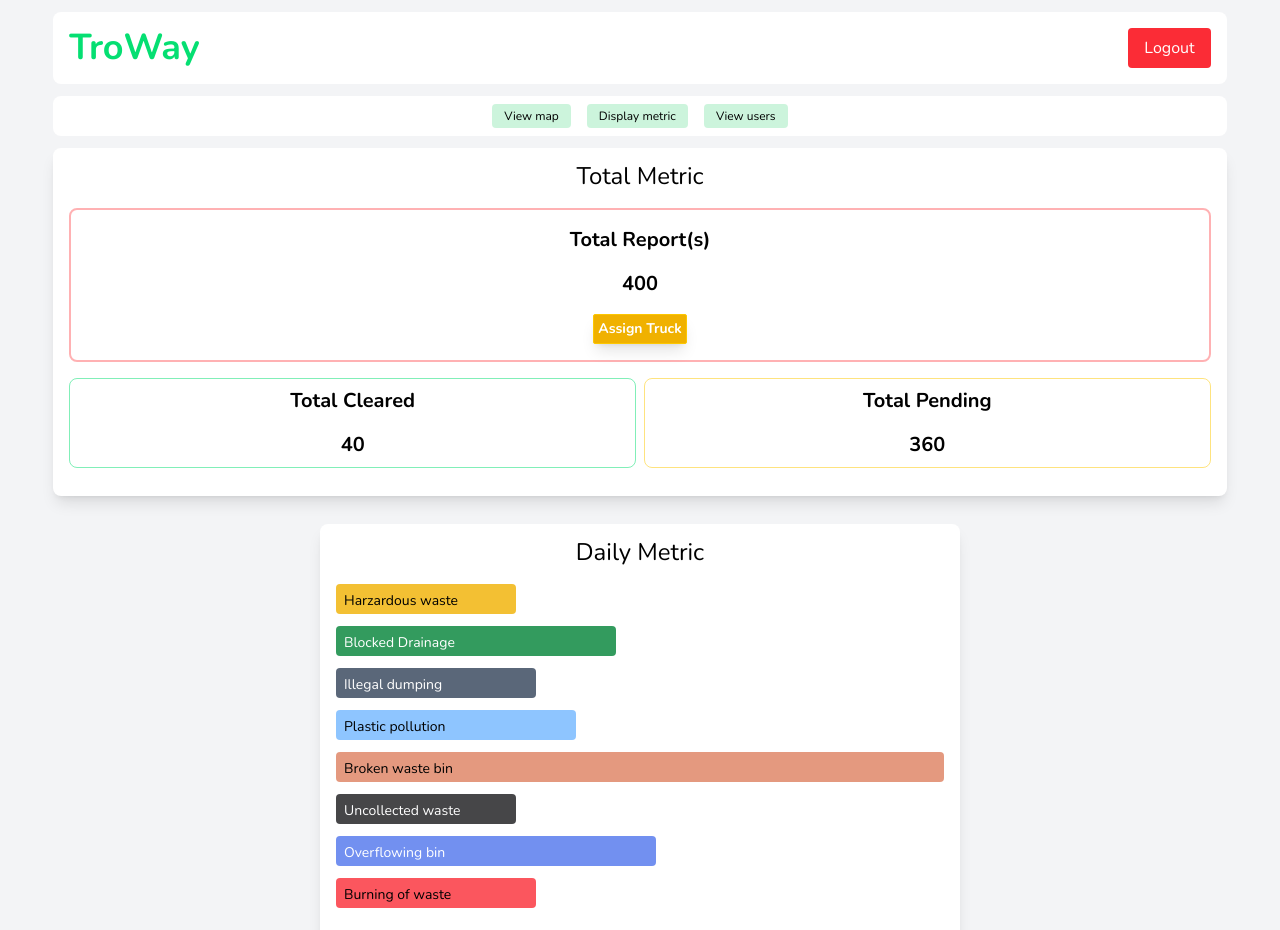
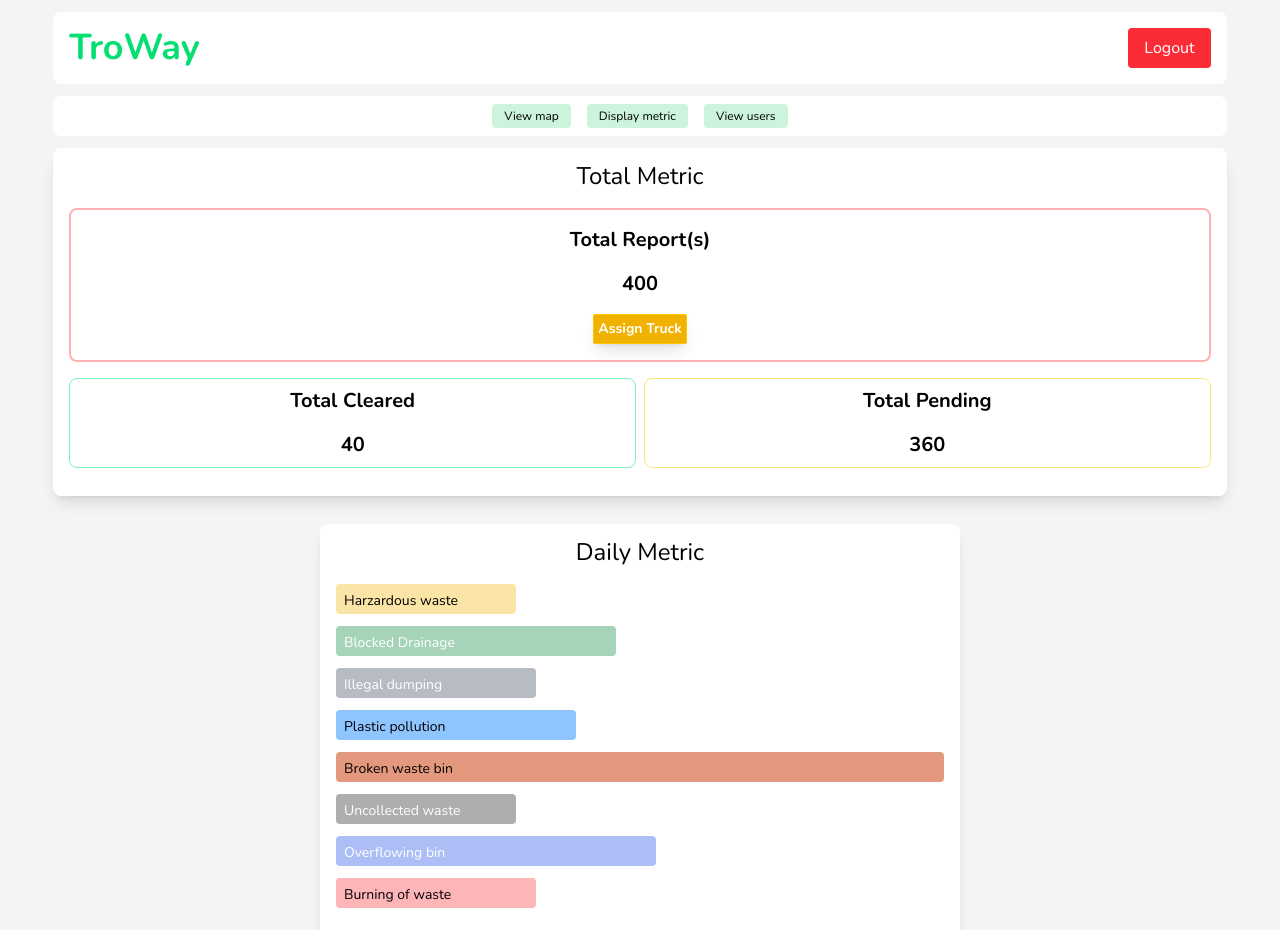
Before and after one commit to JoshTino/troway, a React (Vite) app in the folder frontend/: page /admin-metric in a window 1280 px wide. Shown: the top 930 px of the page. Built offline with nearby package versions, Linux system fonts and the light colour scheme; no server answers; sample sign-in values are in the browser's storage.

Commit message:
refactor: added navigate & improved styles

```diff
--- a/frontend/components/AdminMetric.jsx
+++ b/frontend/components/AdminMetric.jsx
@@ -27,7 +27,7 @@ const AdminMetric = () => {
 					<div className="flex flex-col mb-4 items-center gap-y-4 p-4 border-2 border-red-400/50 rounded-lg">
 						<h2 className="text-center font-nunito text-xl font-bold">Total Report(s)</h2>
 						<p className="text-center font-nunito text-xl font-bold">400</p>
-						<button className="bg-yellow-500 font-nunito p-1 w-fit text-sm rounded-xs text-white shadow-lg font-bold border-1 border-yellow-400">Assign Truck</button>
+						<button className="bg-yellow-500 font-nunito p-1 w-fit text-sm rounded-xs text-white shadow-lg font-bold border-1 border-yellow-400 cursor-pointer" onClick={() => navigate('/waste-location')}>Assign Truck</button>
 					</div>
 
 					<div className="flex gap-x-2">
@@ -46,14 +46,14 @@ const AdminMetric = () => {
 						<h1 className="font-light font-nunito text-2xl">Daily Metric</h1>
 					</div>
 					<div className="mb-6">
-						<div className="w-45 bg-yellow-500/80 my-3 px-2 py-[3px] rounded-sm"><span className="font-nunito text-sm">Harzardous waste</span></div>
-						<div className="w-70 bg-green-700/80 my-3 px-2 py-[3px] rounded-sm"><span className="font-nunito text-white text-sm">Blocked Drainage</span></div>
-						<div className="w-50 bg-slate-700/80 my-3 px-2 py-[3px] rounded-sm"><span className="font-nunito text-white text-sm">Illegal dumping</span></div>
+						<div className="w-45 bg-yellow-500/35 my-3 px-2 py-[3px] rounded-sm"><span className="font-nunito text-sm">Harzardous waste</span></div>
+						<div className="w-70 bg-green-700/35 my-3 px-2 py-[3px] rounded-sm"><span className="font-nunito text-white text-sm">Blocked Drainage</span></div>
+						<div className="w-50 bg-slate-700/35 my-3 px-2 py-[3px] rounded-sm"><span className="font-nunito text-white text-sm">Illegal dumping</span></div>
 						<div className="w-60 bg-blue-300 my-3 px-2 py-[3px] rounded-sm"><span className="font-nunito text-sm">Plastic pollution</span></div>
 						<div className="w-full bg-orange-700/50 my-2 px-2 py-[3px] rounded-sm"><span className="font-nunito text-sm">Broken waste bin</span></div>
-						<div className="w-45 bg-zinc-900/80 my-3 px-2 py-[3px] rounded-sm"><span className="font-nunito text-white text-sm">Uncollected waste</span></div>
-						<div className="w-80 bg-blue-700/60 my-3 px-2 py-[3px] rounded-sm"><span className="font-nunito text-white text-sm">Overflowing bin</span></div>
-						<div className="w-50 bg-red-500/80 my-3 px-2 py-[3px] rounded-sm"><span className="font-nunito text-sm">Burning of waste</span></div>
+						<div className="w-45 bg-zinc-900/35 my-3 px-2 py-[3px] rounded-sm"><span className="font-nunito text-white text-sm">Uncollected waste</span></div>
+						<div className="w-80 bg-blue-700/35 my-3 px-2 py-[3px] rounded-sm"><span className="font-nunito text-white text-sm">Overflowing bin</span></div>
+						<div className="w-50 bg-red-500/35 my-3 px-2 py-[3px] rounded-sm"><span className="font-nunito text-sm">Burning of waste</span></div>
 					</div>
 					<div className="flex justify-center gap-x-4 mb-4">
 						<div className="flex flex-col items-center p-1 rounded-sm w-4/12 border-1 border-red-400">
@@ -66,7 +66,7 @@ const AdminMetric = () => {
 						</div>
 					</div>
 					<div className="flex justify-center">
-						<button className="bg-yellow-500 p-2 rounded-xs font-light font-nunito">Assign Truck</button>
+						<button className="bg-yellow-500 p-2 rounded-xs font-light font-nunito cursor-pointer" onClick={() => navigate('/waste-location')}>Assign Truck</button>
 					</div>
 				</div>
 			</div>
```
